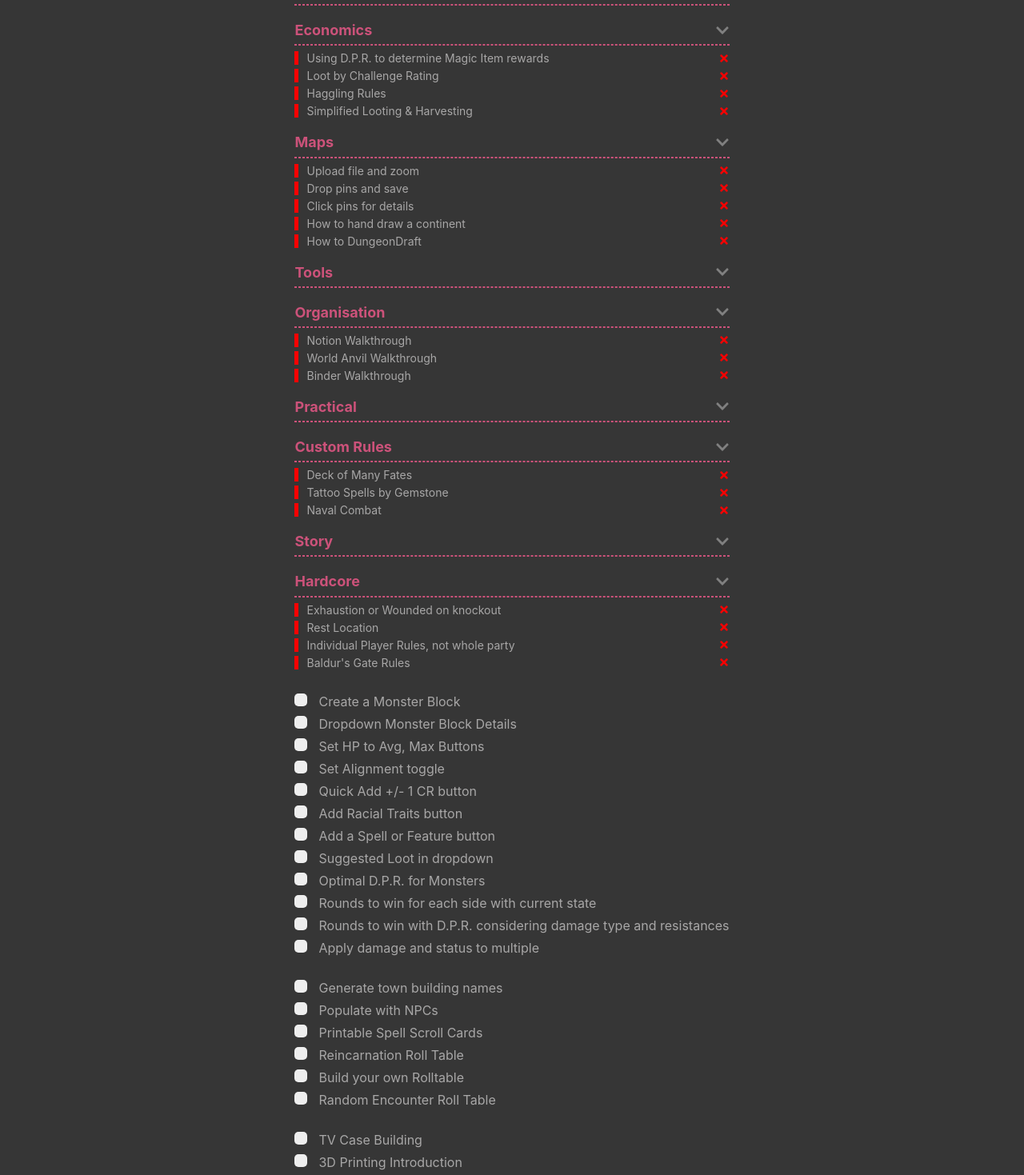
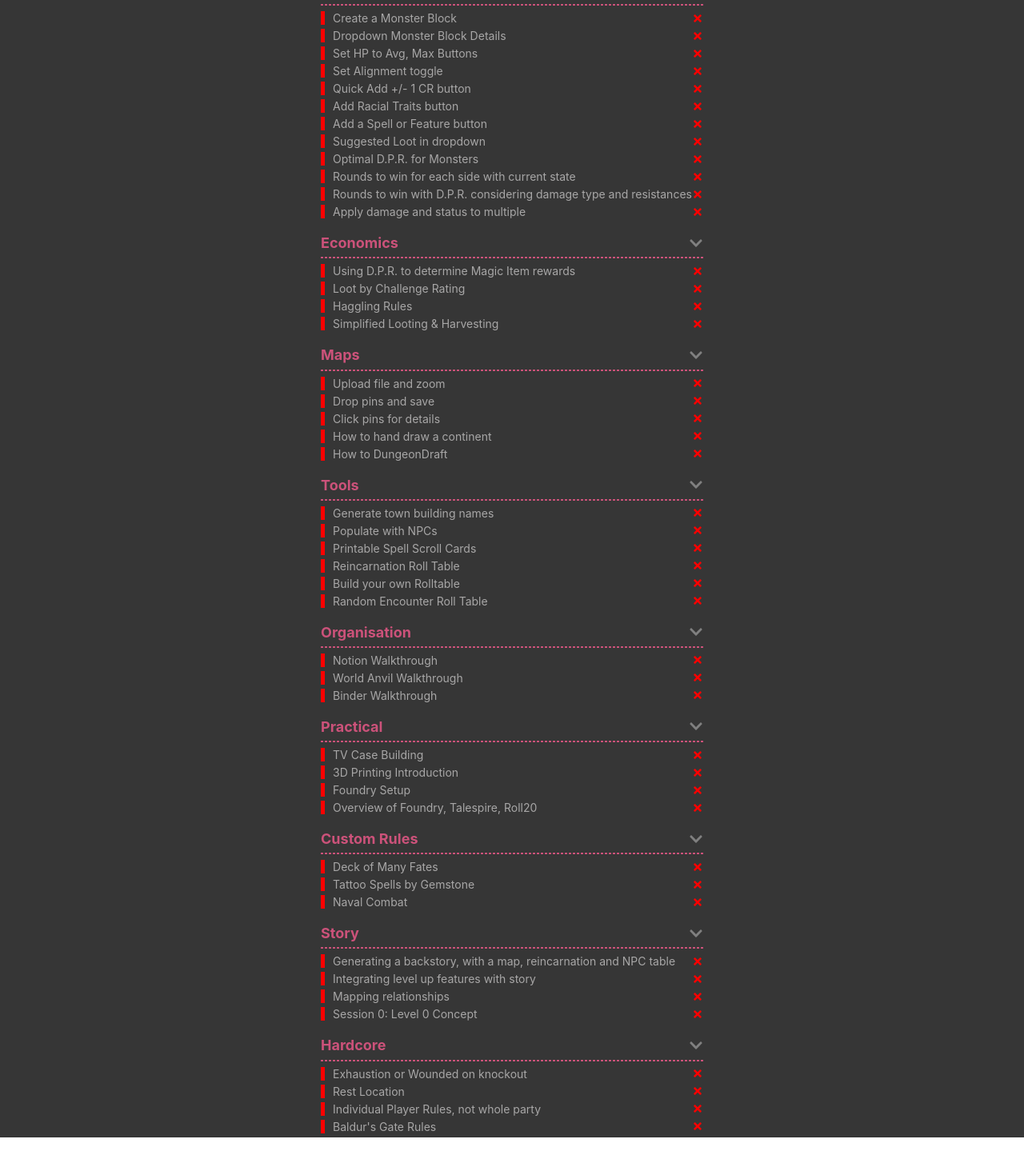
Before and after one commit to cardiacunicorn/dm-tools, a Next.js app: page /todo in a window 1280 px wide. Shown: the part 540-2009 px from the top of the page at 80% size. After the commit the page ends 1962 px from the top, so only its background shows below. Built offline with nearby package versions, Linux system fonts and the light colour scheme.

Commit message:
converting todo to tasks

```diff
--- a/pages/todo.tsx
+++ b/pages/todo.tsx
@@ -169,6 +169,162 @@ export default function Todo() {
             category: 'Maps',
             status: 'incomplete'
         },
+        {
+            id: 28,
+            text: 'TV Case Building',
+            category: 'Practical',
+            status: 'incomplete'
+        },
+        {
+            id: 29,
+            text: '3D Printing Introduction',
+            category: 'Practical',
+            status: 'incomplete'
+        },
+        {
+            id: 30,
+            text: 'Foundry Setup',
+            category: 'Practical',
+            status: 'incomplete'
+        },
+        {
+            id: 31,
+            text: 'Overview of Foundry, Talespire, Roll20',
+            category: 'Practical',
+            status: 'incomplete'
+        },
+        {
+            id: 32,
+            text: 'Generate town building names',
+            category: 'Tools',
+            status: 'incomplete'
+        },
+        {
+            id: 33,
+            text: 'Populate with NPCs',
+            category: 'Tools',
+            status: 'incomplete'
+        },
+        {
+            id: 34,
+            text: 'Printable Spell Scroll Cards',
+            category: 'Tools',
+            status: 'incomplete'
+        },
+        {
+            id: 35,
+            text: 'Reincarnation Roll Table',
+            category: 'Tools',
+            status: 'incomplete'
+        },
+        {
+            id: 36,
+            text: 'Build your own Rolltable',
+            category: 'Tools',
+            status: 'incomplete'
+        },
+        {
+            id: 37,
+            text: 'Random Encounter Roll Table',
+            category: 'Tools',
+            status: 'incomplete'
+        },
+        {
+            id: 38,
+            text: 'Generating a backstory, with a map, reincarnation and NPC table',
+            category: 'Story',
+            status: 'incomplete'
+        },
+        {
+            id: 39,
+            text: 'Integrating level up features with story',
+            category: 'Story',
+            status: 'incomplete'
+        },
+        {
+            id: 40,
+            text: 'Mapping relationships',
+            category: 'Story',
+            status: 'incomplete'
+        },
+        {
+            id: 41,
+            text: 'Session 0: Level 0 Concept',
+            category: 'Story',
+            status: 'incomplete'
+        },
+        {
+            id: 42,
+            text: 'Create a Monster Block',
+            category: 'Encounter View',
+            status: 'incomplete'
+        },
+        {
+            id: 43,
+            text: 'Dropdown Monster Block Details',
+            category: 'Encounter View',
+            status: 'incomplete'
+        },
+        {
+            id: 44,
+            text: 'Set HP to Avg, Max Buttons',
+            category: 'Encounter View',
+            status: 'incomplete'
+        },
+        {
+            id: 45,
+            text: 'Set Alignment toggle',
+            category: 'Encounter View',
+            status: 'incomplete'
+        },
+        {
+            id: 46,
+            text: 'Quick Add +/- 1 CR button',
+            category: 'Encounter View',
+            status: 'incomplete'
+        },
+        {
+            id: 47,
+            text: 'Add Racial Traits button',
+            category: 'Encounter View',
+            status: 'incomplete'
+        },
+        {
+            id: 48,
+            text: 'Add a Spell or Feature button',
+            category: 'Encounter View',
+            status: 'incomplete'
+        },
+        {
+            id: 49,
+            text: 'Suggested Loot in dropdown',
+            category: 'Encounter View',
+            status: 'incomplete'
+        },
+        {
+            id: 50,
+            text: 'Optimal D.P.R. for Monsters',
+            category: 'Encounter View',
+            status: 'incomplete'
+        },
+        {
+            id: 51,
+            text: 'Rounds to win for each side with current state',
+            category: 'Encounter View',
+            status: 'incomplete'
+        },
+        {
+            id: 52,
+            text: 'Rounds to win with D.P.R. considering damage type and resistances',
+            category: 'Encounter View',
+            status: 'incomplete'
+        },
+        {
+            id: 53,
+            text: 'Apply damage and status to multiple',
+            category: 'Encounter View',
+            status: 'incomplete'
+        },
     ])
 
     // Delete Task
@@ -223,40 +379,6 @@ export default function Todo() {
             <TaskCategory category={'Custom Rules'} tasks={tasks} onDelete={deleteTask} onSetStatus={setStatus} />
             <TaskCategory category={'Story'} tasks={tasks} onDelete={deleteTask} onSetStatus={setStatus} />
             <TaskCategory category={'Hardcore'} tasks={tasks} onDelete={deleteTask} onSetStatus={setStatus} />
-            <div className={styles.list}>
-                <ToDoItem item={'Create a Monster Block'} />
-                <ToDoItem item={'Dropdown Monster Block Details'} />
-                <ToDoItem item={'Set HP to Avg, Max Buttons'} />
-                <ToDoItem item={'Set Alignment toggle'} />
-                <ToDoItem item={'Quick Add +/- 1 CR button'} />
-                <ToDoItem item={'Add Racial Traits button'} />
-                <ToDoItem item={'Add a Spell or Feature button'} />
-                <ToDoItem item={'Suggested Loot in dropdown'} />
-                <ToDoItem item={'Optimal D.P.R. for Monsters'} />
-                <ToDoItem item={'Rounds to win for each side with current state'} />
-                <ToDoItem item={'Rounds to win with D.P.R. considering damage type and resistances'} />
-                <ToDoItem item={'Apply damage and status to multiple'} />
-            </div>
-            <div className={styles.list}>
-                <ToDoItem item={'Generate town building names'} />
-                <ToDoItem item={'Populate with NPCs'} />
-                <ToDoItem item={'Printable Spell Scroll Cards'} />
-                <ToDoItem item={'Reincarnation Roll Table'} />
-                <ToDoItem item={'Build your own Rolltable'} />
-                <ToDoItem item={'Random Encounter Roll Table'} />
-            </div>
-            <div className={styles.list}>
-                <ToDoItem item={'TV Case Building'} />
-                <ToDoItem item={'3D Printing Introduction'} />
-                <ToDoItem item={'Foundry Setup'} />
-                <ToDoItem item={'Overview of Foundry, Talespire, Roll20'} />
-            </div>
-            <div className={styles.list}>
-                <ToDoItem item={'Generating a backstory, with a map, reincarnation and NPC table'} />
-                <ToDoItem item={'Integrating level up features with story'} />
-                <ToDoItem item={'Mapping relationships'} />
-                <ToDoItem item={'Session 0: Level 0 Concept'} />
-            </div>
         </div>
     )
 }
```
